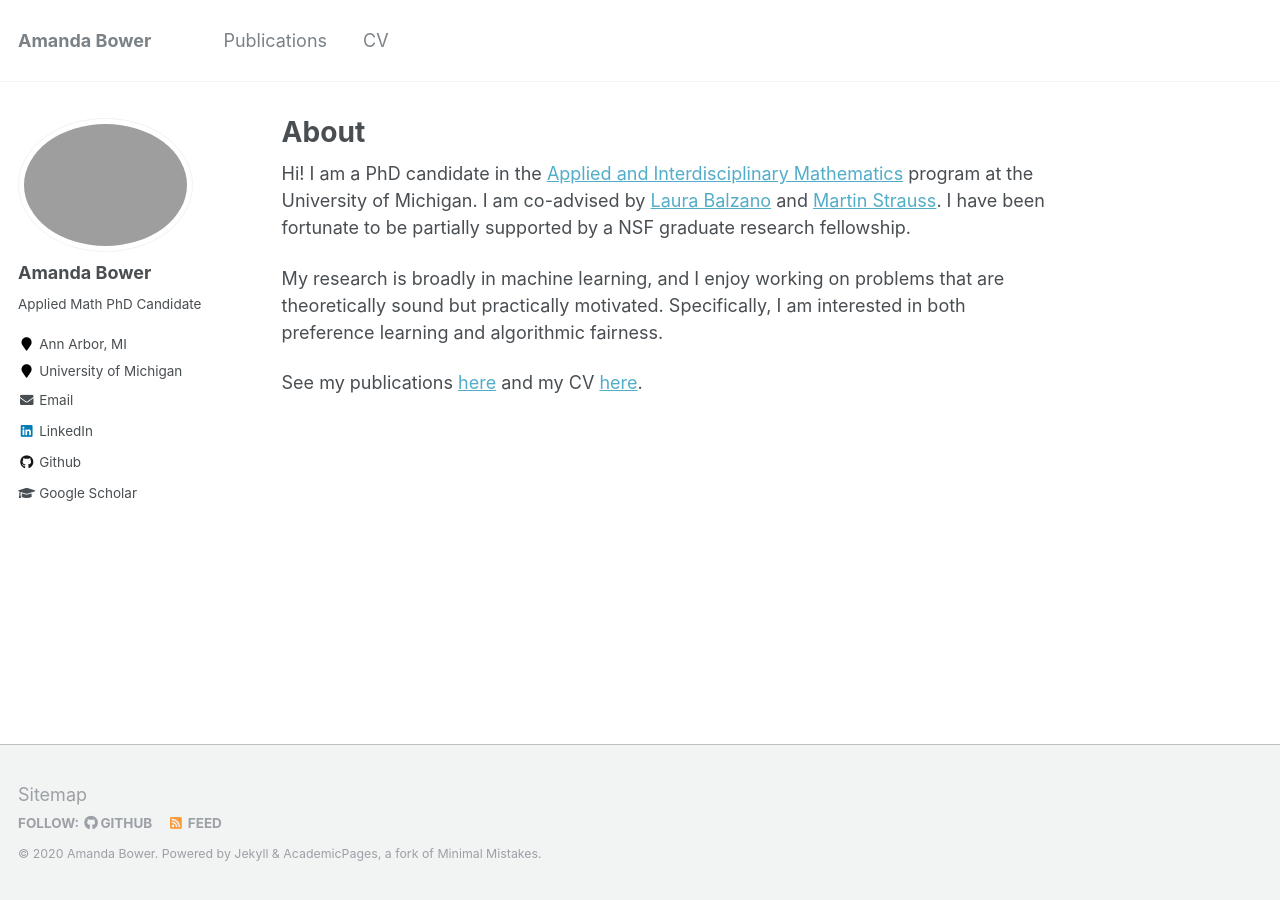
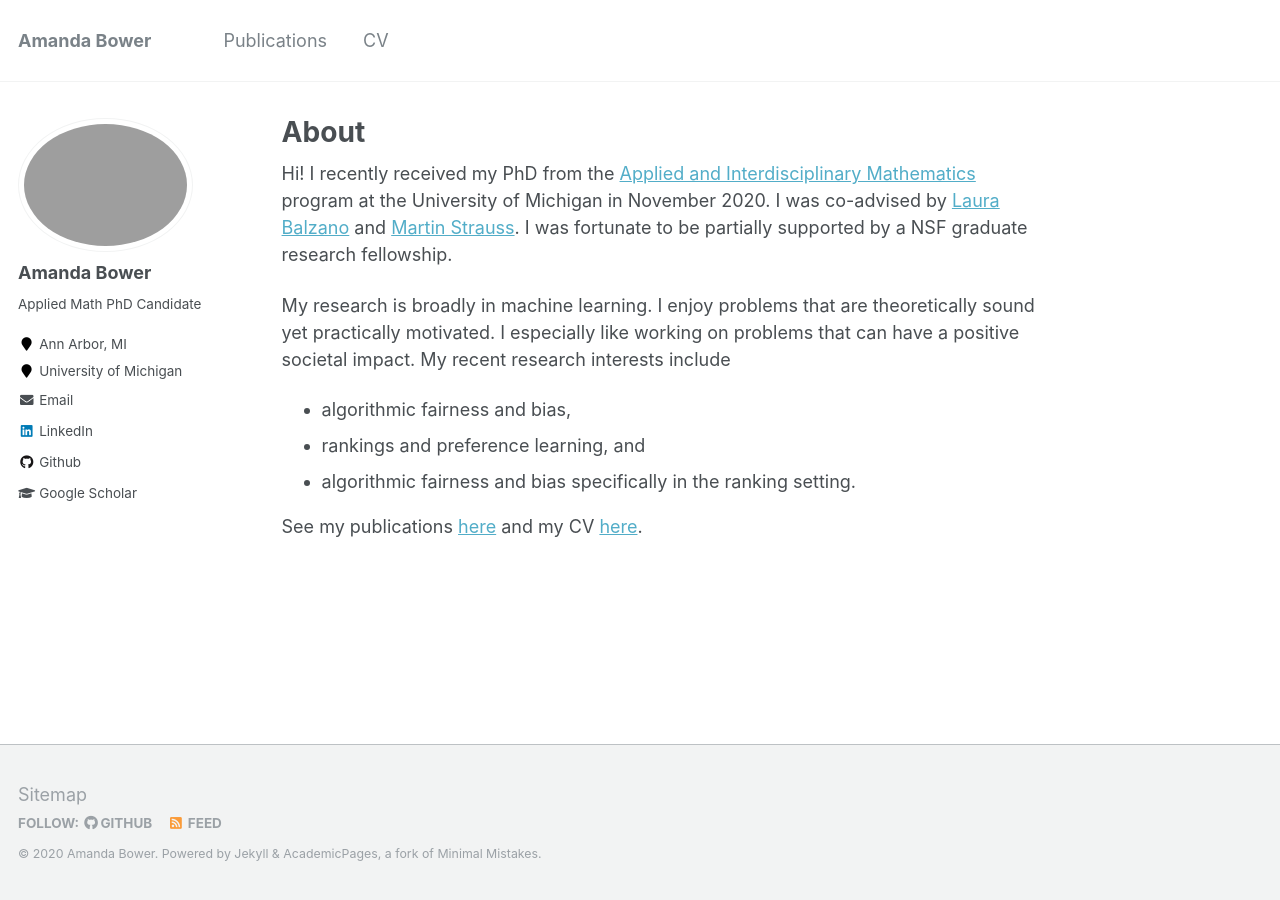
Before and after one commit to Amandarg/amandarg.github.io, a Jekyll site: the page built from _pages/about.md, in a window 1280 px wide. Built offline with Jekyll 4.4.1, drawn with Linux system fonts in a browser that asks for light colours.

Commit message:
Update about.md

```diff
--- a/_pages/about.md
+++ b/_pages/about.md
@@ -8,8 +8,13 @@ redirect_from:
   - /about.html
 ---
 
-Hi! I am a PhD candidate in the [Applied and Interdisciplinary Mathematics](https://lsa.umich.edu/math/graduates/ph-d-programs/applied-and-interdisciplinary-mathematics--aim-.html) program at the University of Michigan. I am co-advised by [Laura Balzano](http://web.eecs.umich.edu/~girasole/) and [Martin Strauss](http://web.eecs.umich.edu/~martinjs/). I have been fortunate to be partially supported by a NSF graduate research fellowship.
+Hi! I recently received my PhD from the [Applied and Interdisciplinary Mathematics](https://lsa.umich.edu/math/graduates/ph-d-programs/applied-and-interdisciplinary-mathematics--aim-.html) program at the University of Michigan in November 2020. I was co-advised by [Laura Balzano](http://web.eecs.umich.edu/~girasole/) and [Martin Strauss](http://web.eecs.umich.edu/~martinjs/). I was fortunate to be partially supported by a NSF graduate research fellowship.
 
-My research is broadly in machine learning, and I enjoy working on problems that are theoretically sound but practically motivated. Specifically, I am interested in both preference learning and algorithmic fairness.
+My research is broadly in machine learning. I enjoy problems that are theoretically sound yet practically motivated. I especially like working on problems that can have a positive societal impact. My recent research interests include
+
+* algorithmic fairness and bias,
+* rankings and preference learning, and
+* algorithmic fairness and bias specifically in the ranking setting.
+
 
 See my publications [here](https://amandarg.github.io/publications/) and my CV [here](../files/Amanda_Bower_CV.pdf).
```
